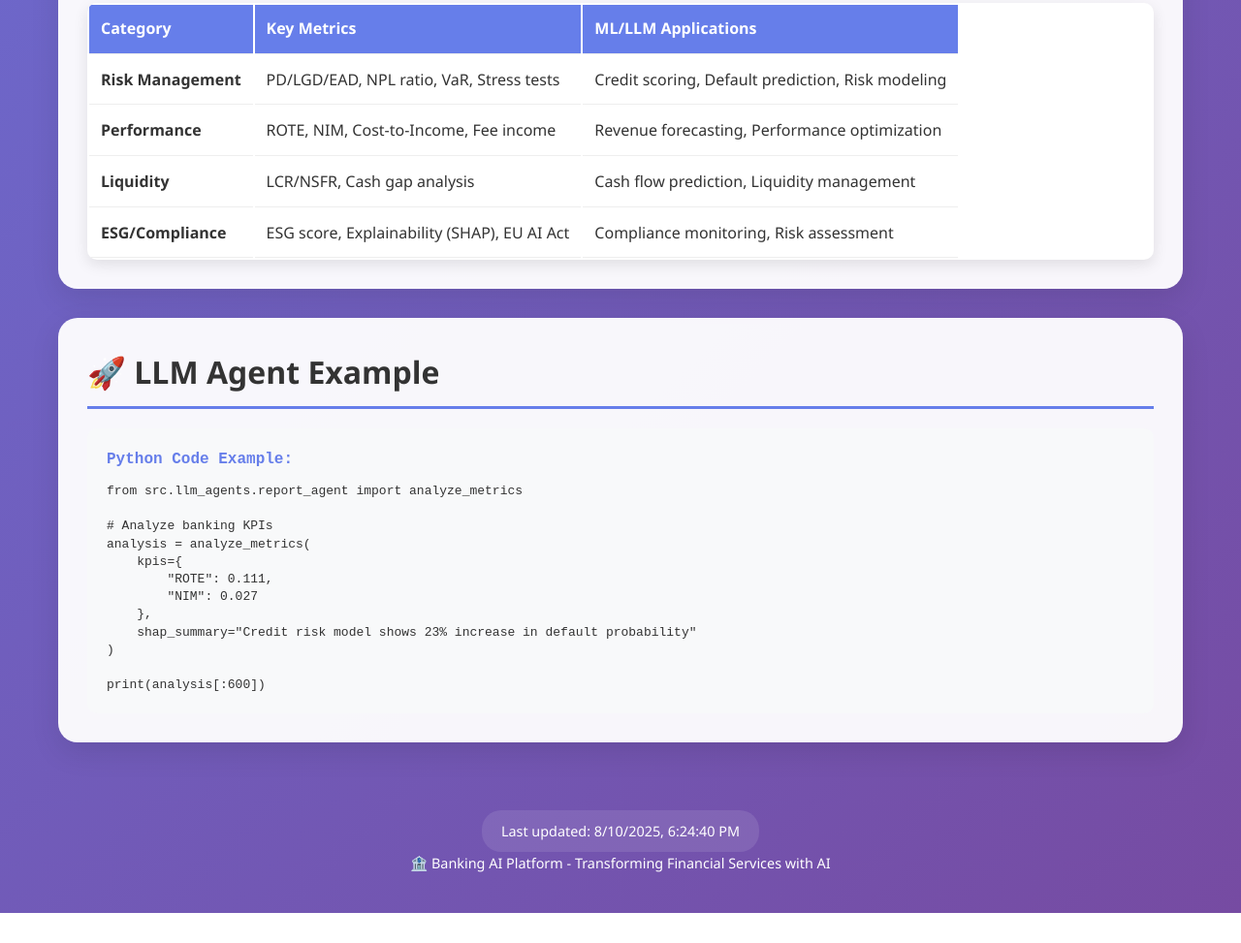
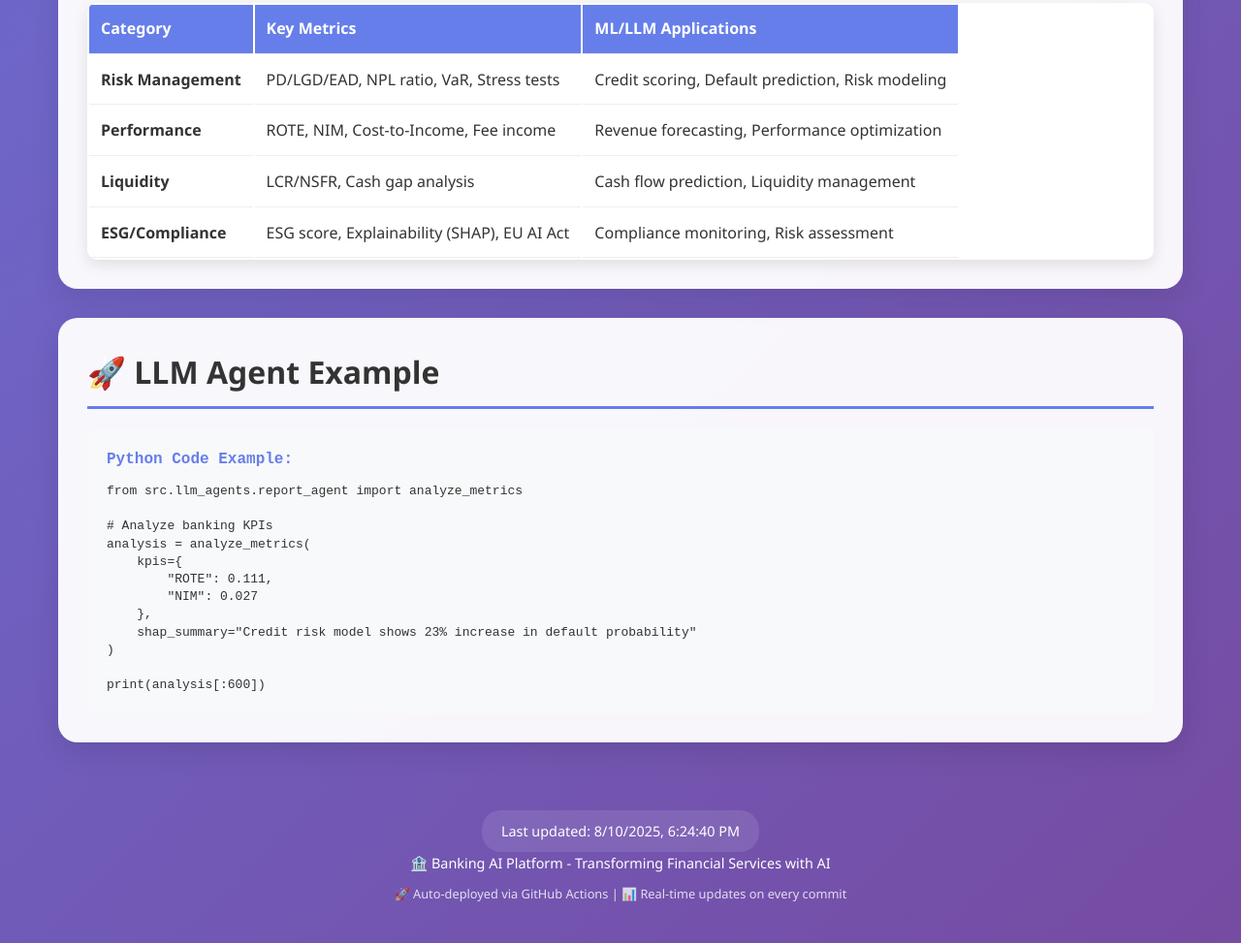
Before and after one commit to mimitheone/ml-llm-portfolio, a plain HTML site: page index.html in a window 1280 px wide. Shown: the part 1914-2887 px from the top of the page at 97% size. Before the commit the page ends 2856 px from the top, so only its background shows below. Drawn offline with Linux system fonts and the light colour scheme.

Commit message:
🔧 Update webpage footer and trigger GitHub Pages deployment

```diff
--- a/index.html
+++ b/index.html
@@ -426,6 +426,9 @@ print(analysis[:600])</pre>
                 Last updated: <span id="last-updated"></span>
             </div>
             <p>🏦 Banking AI Platform - Transforming Financial Services with AI</p>
+            <p style="margin-top: 10px; font-size: 0.8rem; opacity: 0.8;">
+                🚀 Auto-deployed via GitHub Actions | 📊 Real-time updates on every commit
+            </p>
         </div>
     </div>
 
```
